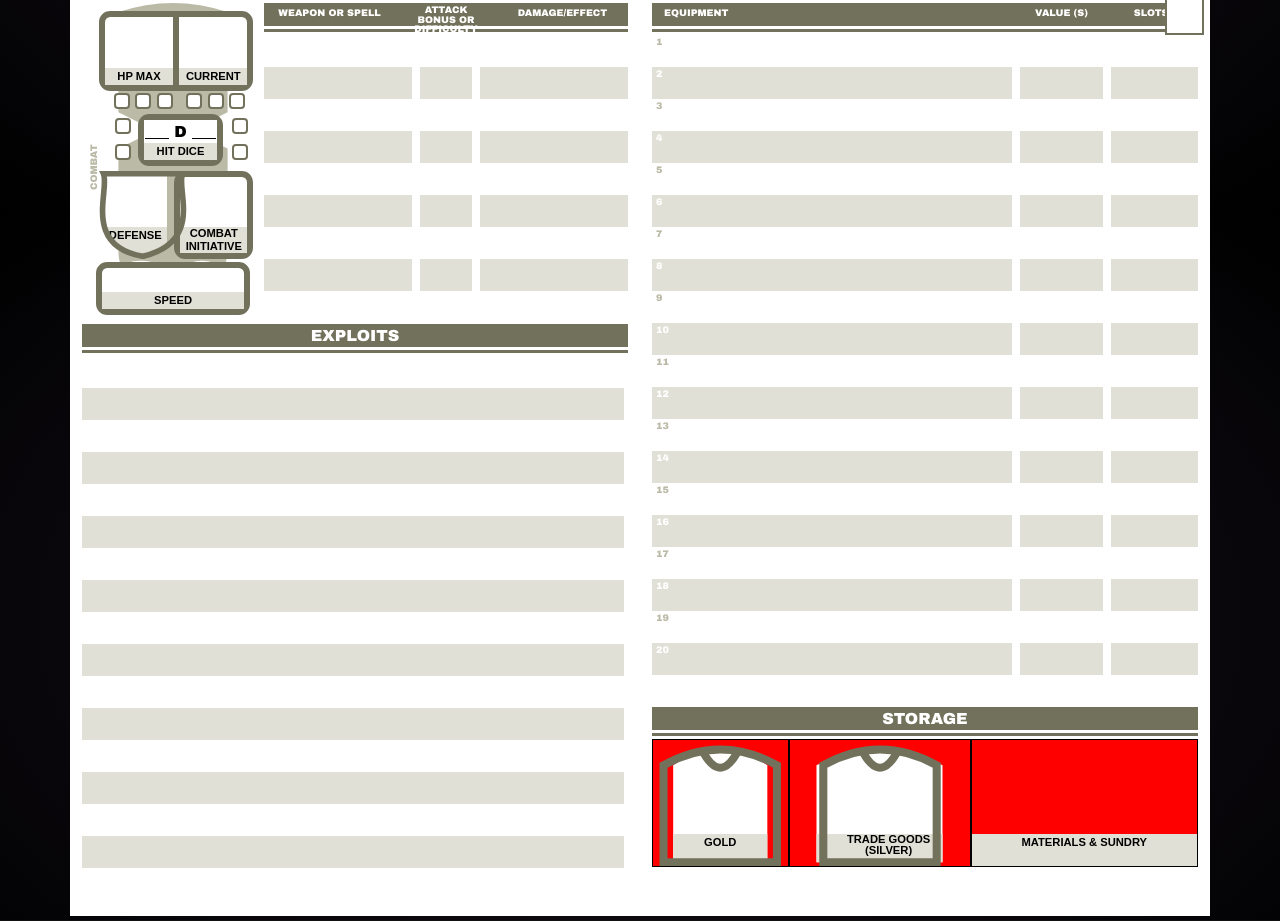
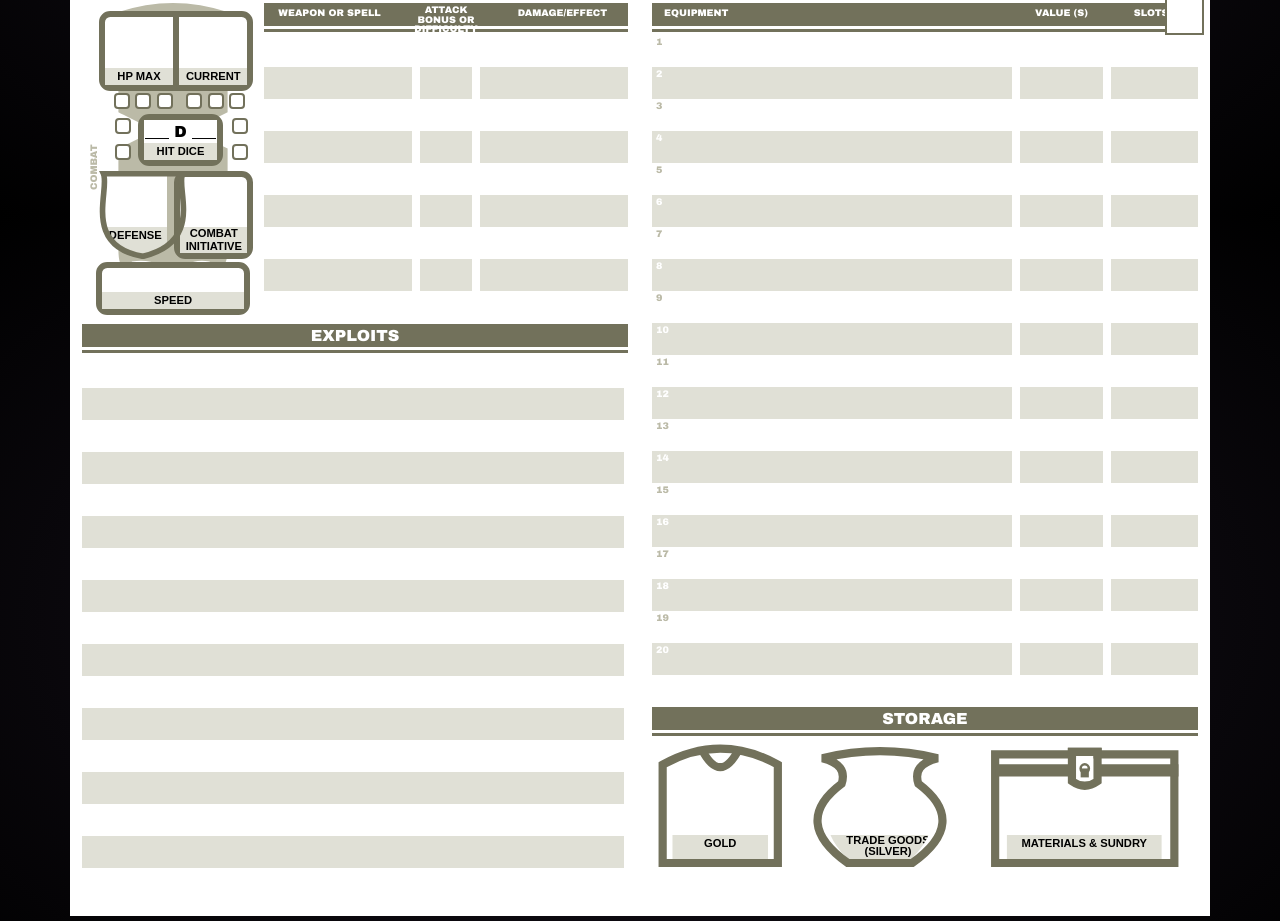
Before and after one commit to bennettcg/www-hundreddungeons, a plain HTML site: page character-sheet.html in a window 1280 px wide. Shown: the part 585-1506 px from the top of the page. Drawn offline with nearby package versions, Linux system fonts and the light colour scheme.

Commit message:
storage icons finished (too widely spaced)

```diff
--- a/character-sheet.html
+++ b/character-sheet.html
@@ -1071,16 +1071,17 @@
                                 </div>
                             </div>
                             <div class="col-4 storage-bin position-relative px-0" id="storage-silver">
-
                                 <div class="storage-clipped position-absolute" id="storage-silver-clipped">
                                     <svg class="position-absolute" viewBox="0 0 100 100"
                                         xmlns="http://www.w3.org/2000/svg">
                                         <clipPath id="silver-clippath" clipPathUnits="objectBoundingBox">
-                                            <path d="M .15,.20
-                                                       V .97
-                                                       H .85
-                                                      V .20
-                                                      Q .50,-.05 .15,.20 z" />
+                                            <path d="M 0.25,0.15
+                                            Q 0.33,0.20 0.3,0.35
+                                            Q 0.1,0.65 0.35,0.97
+                                            H 0.65
+                                            Q 0.9,0.65 0.7,0.35
+                                            Q 0.67,0.20 0.75,0.15
+                                            Q 0.50,0.04 0.25,0.15 z" />
                                         </clipPath>
                                     </svg>
                                     <div class="w-100 position-absolute attribute-label hp-summary-label"id="storage-silver-label">
@@ -1090,26 +1091,58 @@
                                 <div class="storage position-absolute" id="silver-container">
                                     <svg class="position-absolute" id="silver-drawing" viewBox="0 0 100 100"
                                         xmlns="http://www.w3.org/2000/svg">
-                                        <path d="M 5,20
-                                           V 97
-                                           H 95
-                                           V 20
-                                           Q 50,-5 5, 20 z" />
-                                        <path d="M 35,7
-                                             Q 50,37 65,7"></path>
+                                        <path d="M 5,15
+                                           Q 25,20 20,35
+                                           Q -20,65 25,97
+                                           H 75
+                                           Q 120,65 80,35
+                                           Q 75,20 95,15
+                                           Q 50,4  5,15 z"/>
                                     </svg>
                                 </div>
-
                             </div>
                             <div class="col-5 storage-bin position-relative px-0" id="storage-materials">
-                                <svg class="position-absolute" id="defense-shield" viewBox="0 0 100 100"
-                                    xmlns="http://www.w3.org/2000/svg">
-                                    <path fill="transparent" d="M 5,3
-                                        C 13,20 -20,85 50,97
-                                        C 120,80 87,20 95,3 z" />
-                                </svg>
-                                <div class="w-100 position-absolute attribute-label hp-summary-label"
-                                    id="defense-label">MATERIALS &amp; SUNDRY</div>
+                                <div class="storage-clipped position-absolute" id="storage-materials-clipped">
+                                    <svg class="position-absolute" viewBox="0 0 150 100"
+                                        xmlns="http://www.w3.org/2000/svg">
+                                        <clipPath id="materials-clippath" clipPathUnits="objectBoundingBox">
+                                            <path d="M 0.16, 0.15
+                                                     V .97
+                                                     H .84
+                                                     V 0.15 z" />
+                                        </clipPath>
+                                    </svg>
+                                    <div class="w-100 position-absolute attribute-label hp-summary-label"id="storage-silver-label">MATERIALS &amp; SUNDRY</div>
+                                </div>
+                                <div class="storage position-absolute" id="silver-container">
+                                    <svg class="position-absolute" id="silver-drawing" viewBox="0 0 150 100"
+                                        xmlns="http://www.w3.org/2000/svg">
+                                        <path d="M 10, 12
+                                                 H 65
+                                                 V 10
+                                                 H 85
+                                                 V 12
+                                                 H 145
+                                                 V 97
+                                                 H 5
+                                                 V 12 z"/>
+                                        <path d="M 5, 23
+                                                 H 65
+                                                 V 33
+                                                 Q 75,40 85,33
+                                                 V 26
+                                                 H 145
+                                                 V 23
+                                                 H 85
+                                                 V 10
+                                                 H 65
+                                                 V 26
+                                                 H 5" />
+                                        <path d="M 75, 23
+                                                 V 30" />
+                                        <circle cx="75" cy="23" r="1"/>
+                                    </svg>
+                                </div>
                             </div>
                         </div>
                     </div>
--- a/style.css
+++ b/style.css
@@ -346,13 +346,7 @@ body {
     width: 31%;
 }
 #storage-icons {
-    background-color: aquamarine;
     height: 8rem;
-}
-.storage-bin {
-    background-color: red;
-    border: solid thin black;
-    color: #000000;
 }
 #equipment-slots-input {
     color: #000000;
@@ -530,10 +524,10 @@ body {
     clip-path: url(#gold-clippath);
 }
 #storage-silver-clipped {
-    clip-path: url(#gold-clippath);
+    clip-path: url(#silver-clippath);
 }
 #storage-materials-clipped {
-    clip-path: url(#gold-clippath);
+    clip-path: url(#materials-clippath);
 }
 #silver-label {
     width: 8rem;
```
